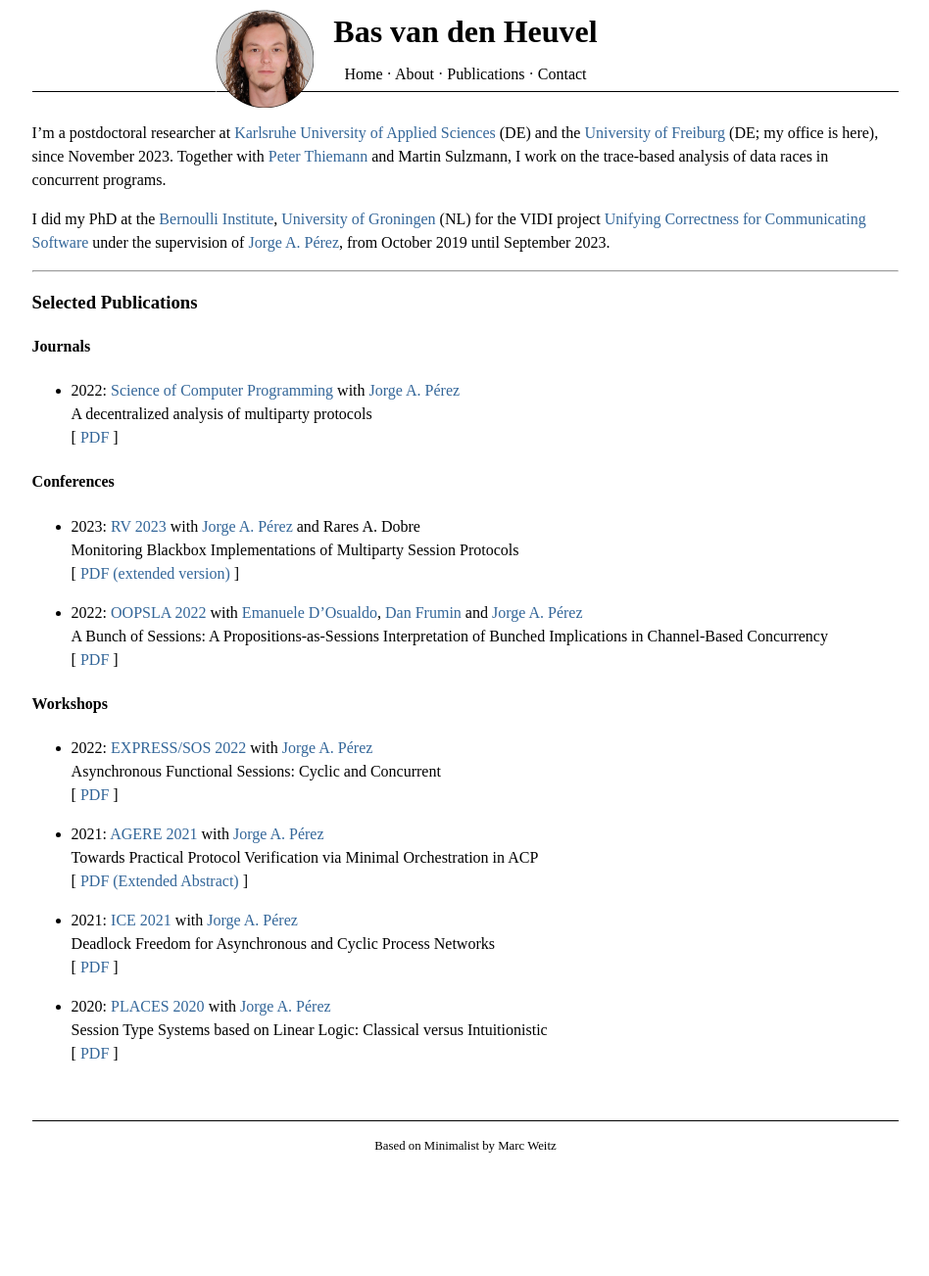
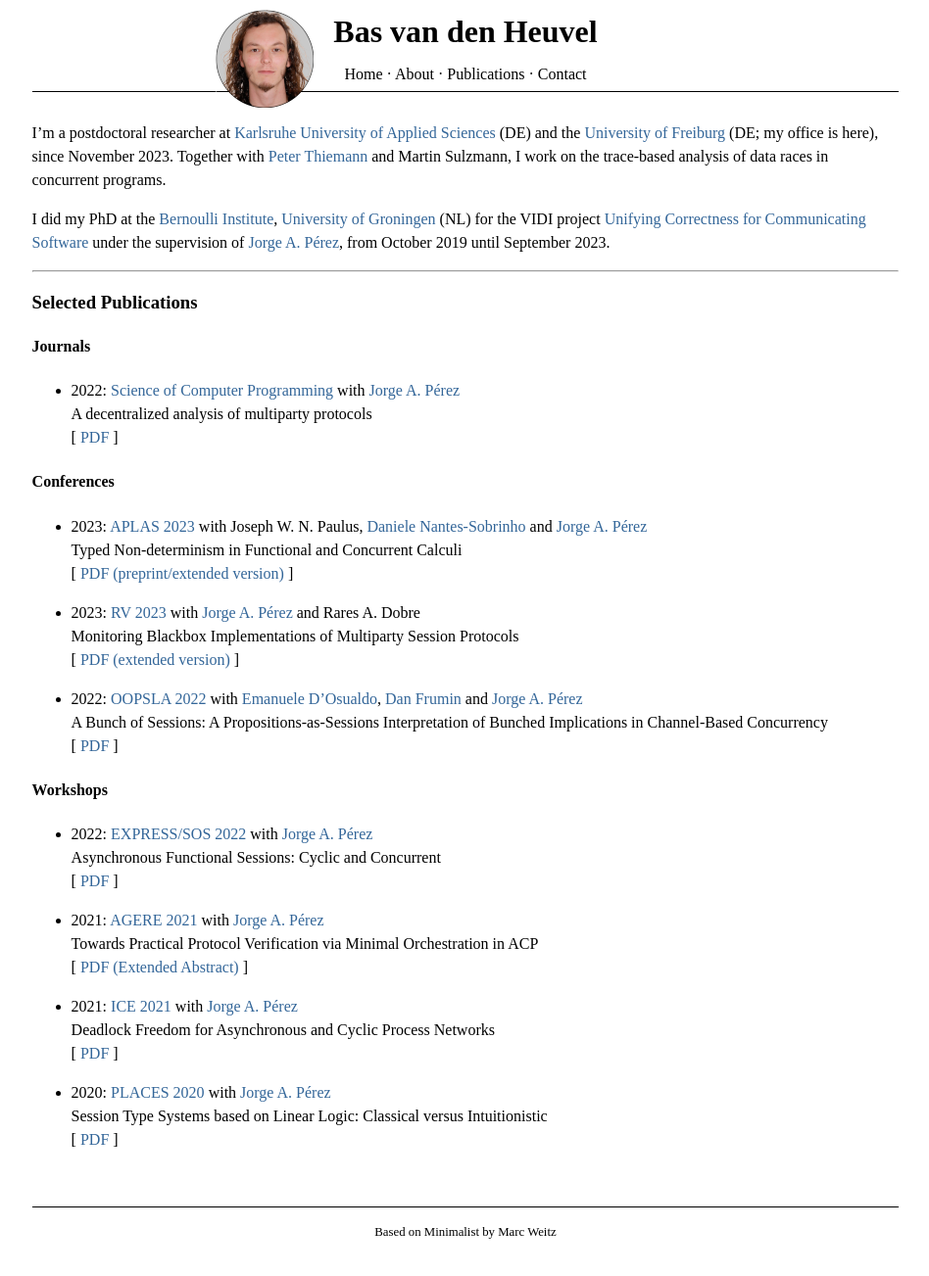
Before and after one commit to basvdheuvel/basvdheuvel.github.io, a Jekyll site: the page built from index.md, in a window 1280 px wide. Shown: the whole page at 98% size, without its empty margins (165-1113 px from the left). Built offline with Jekyll 4.4.1, drawn with Linux system fonts in a browser that asks for light colours; before the commit the page ends 1215 px from its top, so only the background shows below that.

Commit message:
Add APLAS preprint

```diff
--- a/index.md
+++ b/index.md
@@ -25,6 +25,14 @@ for Communicating Software](https://www.jperez.nl/vidi) under the supervision of
     \]
 
 <h4>Conferences</h4>
+
+* 2023: [APLAS 2023](https://conf.researchr.org/home/aplas-2023) with Joseph W. N. Paulus, [Daniele Nantes-Sobrinho](https://vtss.doc.ic.ac.uk/people/nantes.html) and [Jorge A. Pérez](https://www.jperez.nl/)
+    <br />
+    Typed Non-determinism in Functional and Concurrent Calculi
+    <br />
+    \[
+    [PDF (preprint/extended version)](https://arxiv.org/pdf/2205.00680.pdf)
+    \]
 
 * 2023: [RV 2023](https://rv23.csd.auth.gr/) with [Jorge A. Pérez](https://www.jperez.nl/) and Rares A. Dobre
     <br />
```
Also changed, not shown: publications.md (+8 -0 lines).
